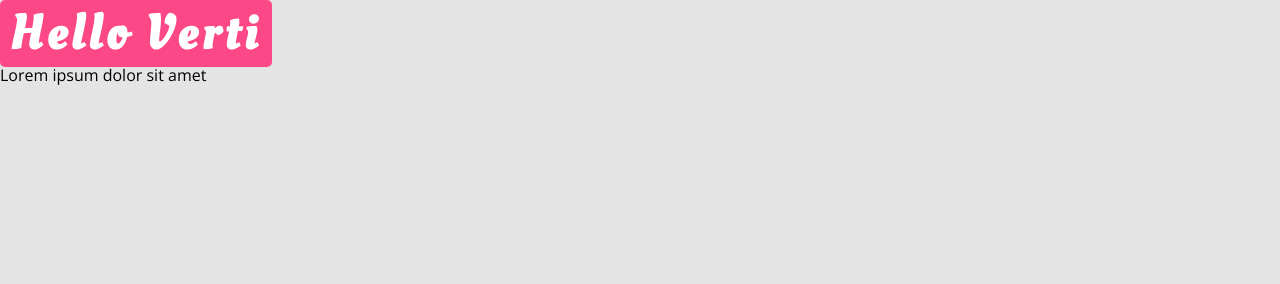
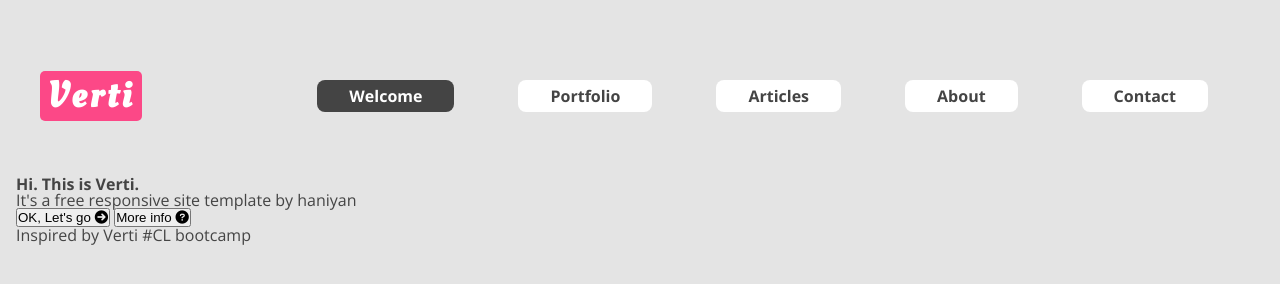
Before and after one commit to haniyan/Verti, a website: page public/index.html in a window 1280 px wide. Drawn offline with nearby package versions, Linux system fonts and the light colour scheme.

Commit message:
adding mixins and responsive styles for header

```diff
--- a/public/index.html
+++ b/public/index.html
@@ -5,13 +5,44 @@
     <meta name="viewport"
           content="width=device-width, user-scalable=no, initial-scale=1.0, maximum-scale=1.0, minimum-scale=1.0">
     <meta http-equiv="X-UA-Compatible" content="ie=edge">
+    <!--    font-awesome ikony-->
+    <link rel="stylesheet" href="https://cdnjs.cloudflare.com/ajax/libs/font-awesome/6.0.0-beta3/css/all.min.css"
+          integrity="sha512-Fo3rlrZj/k7ujTnHg4CGR2D7kSs0v4LLanw2qksYuRlEzO+tcaEPQogQ0KaoGN26/zrn20ImR1DfuLWnOo7aBA=="
+          crossorigin="anonymous" referrerpolicy="no-referrer"/>
     <link rel="stylesheet" href="css/style.css">
     <title>Verti</title>
 </head>
 <body>
-<h1>Hello Verti</h1>
-<p>Lorem ipsum dolor sit amet</p>
+
+<header>
+    <h1 class="logo">Verti</h1>
+    <nav>
+        <ul class="menu">
+            <li class="menu_item menu__item--featured"><a class="menu__link" href="/">Welcome</a></li>
+            <li class="menu_item"><a class="menu__link" href="#portfolio">Portfolio</a></li>
+            <li class="menu_item"><a class="menu__link" href="#articles">Articles</a></li>
+            <li class="menu_item"><a class="menu__link" href="#about">About</a></li>
+            <li class="menu_item"><a class="menu__link" href="#contact">Contact</a></li>
+
+        </ul>
+    </nav>
+</header>
+
+<section>
+    <h2>Hi. This is Verti.</h2>
+    <p>It's a free responsive site template by haniyan</p>
+    <button>
+        OK, Let's go
+        <span class="fas fa-arrow-circle-right"></span>
+    </button>
+<button>
+    More info
+    <span class="fas fa-question-circle"></span>
+</button>
+
+</section>
 
 
+<p>Inspired by Verti #CL bootcamp</p>
 </body>
 </html>
--- a/src/styles/_custom.scss
+++ b/src/styles/_custom.scss
@@ -1,15 +1,2 @@
-
-
-body{
-  background-color: $main-background-color;
-}
-
-h1{
-  background-color: $logo-background-color;
-  padding: 0.2em;
-  color: white;
-  display: inline-block;
-  border-radius: 5px;
-  font-size: 3em;
-  letter-spacing: 0.1em;
-}
+@import "components/base";
+@import "components/header";
--- a/src/styles/_mixins.scss
+++ b/src/styles/_mixins.scss
@@ -0,0 +1,13 @@
+@mixin tablet{
+  @media screen and (min-width: 1000px){
+    @content;
+  }
+}
+
+@mixin desktop{
+  @media screen and (min-width: 1250px){
+    max-width: 1200px;
+    margin: 0 auto;
+    @content;
+  }
+}
--- /dev/null
+++ b/src/styles/components/_base.scss
@@ -0,0 +1,9 @@
+
+body {
+  background-color: $main-background-color;
+  color: $main-text-color;
+  @media (min-width: 1000px) {
+    padding: 1em;
+
+  }
+}
--- /dev/null
+++ b/src/styles/components/_header.scss
@@ -0,0 +1,51 @@
+header {
+  height: 35vh;
+  display: flex;
+  justify-content: center;
+  align-items: center;
+  @include tablet {
+    justify-content: space-between;
+    height: 20vh;
+  }
+  @include desktop;
+
+  .logo {
+    background-color: $logo-background-color;
+    padding: 0.2em;
+    color: white;
+    display: inline-block;
+    border-radius: 5px;
+    font-size: 2.25em;
+    letter-spacing: 0.1em;
+  }
+
+  .menu {
+    display: none; //robimy mobile first
+    @include tablet {
+      display: flex;
+    }
+
+
+    .menu_item {
+      padding: 0.5em 2em;
+      margin: 0.5em 2em;
+      background-color: white;
+      border-radius: 0.5em;
+    }
+
+    .menu__item--featured {
+      background-color: $main-text-color;
+      color: white;
+
+      a {
+        color: white;
+      }
+    }
+
+    .menu__link {
+      text-decoration: none;
+      color: $main-text-color;
+      font-weight: bold;
+    }
+  }
+}
```
Also changed, not shown: public/css/style.css, 1 other file.
